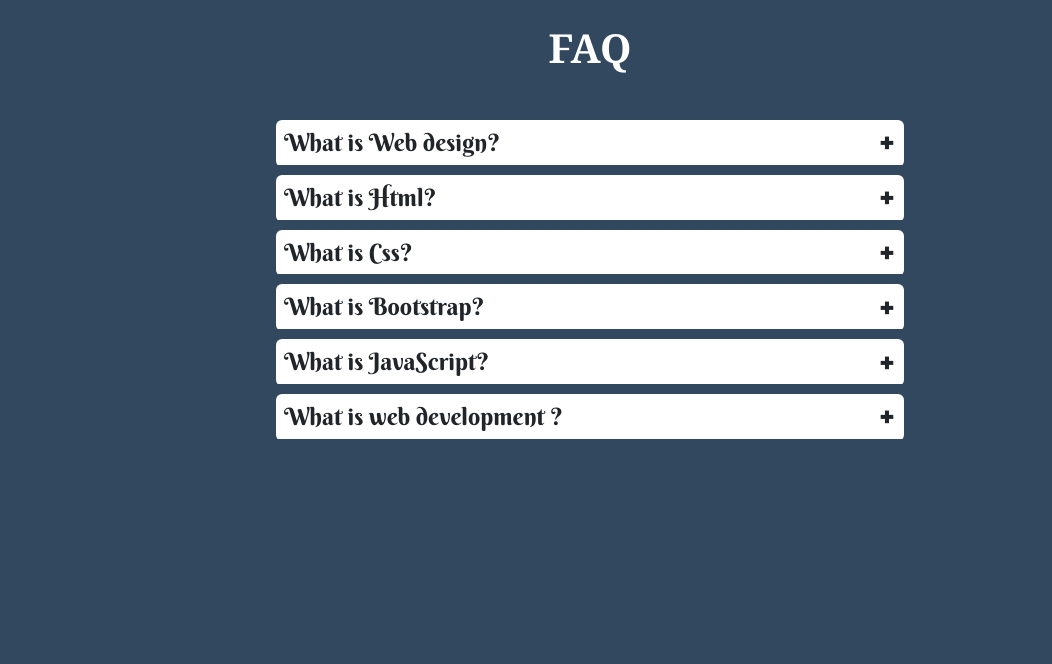
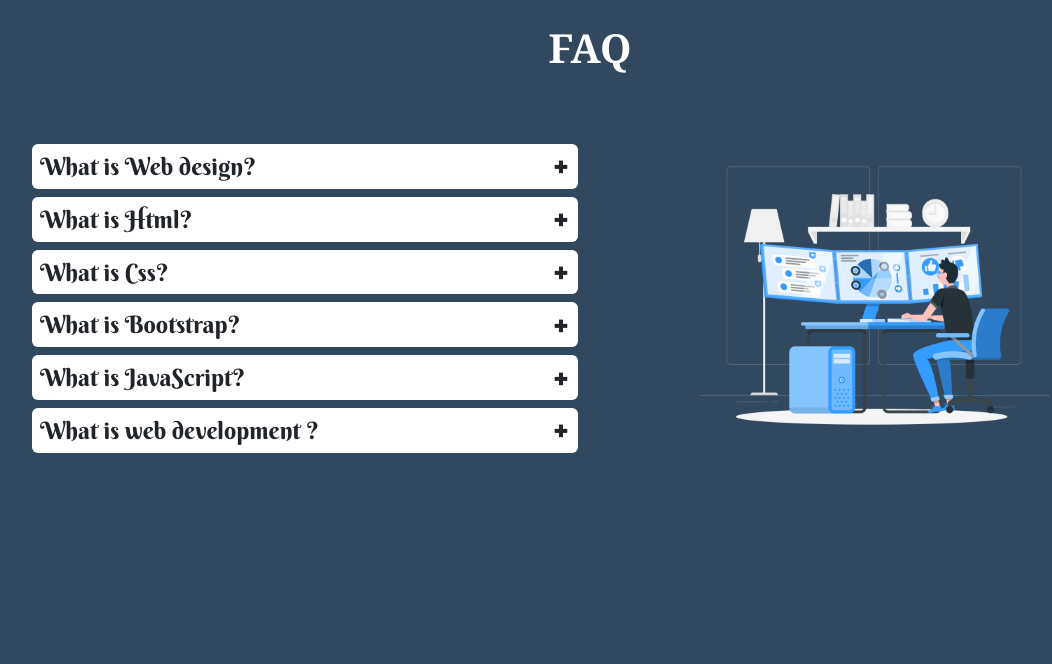
Before and after one commit to AshrafUzzaman04/Ashraf-Uz-Mahim-D-26-27-28-29-Tabs-Accordion-, a website: page HW/index.html in a window 1280 px wide. Shown: the whole page, without its empty margins (50-1102 px from the left). Drawn offline with nearby package versions, Linux system fonts and the light colour scheme.

Commit message:
accordion last commit

```diff
--- a/HW/css/style.scss
+++ b/HW/css/style.scss
@@ -15,11 +15,11 @@ body {
   font-family: "Berkshire Swash", cursive;
   position: relative;
   cursor: pointer;
-  transition: 0.5s;
+  transition: 0.3s;
   &:hover {
     background-color: rgb(198, 229, 255);
     border-radius: 8px 8px 0px 0px;
-    transition: 0.5s;
+    transition: 0.3s;
   }
   &::before {
     content: "+";
@@ -33,24 +33,23 @@ body {
     font-size: 32px;
     font-weight: bold;
     padding: 0 10px;
-    transition: 0.5s;
+    transition: 0.3s;
   }
 }
 .details {
-  border-top: 2px solid #31485e;
   max-height: 0;
   overflow: hidden;
   font-family: "Josefin Sans", sans-serif;
-  transition: 0.5s ease-in-out;
+  transition: 0.3s ease-in-out;
 }
 
 .active {
   background-color: rgb(198, 229, 255);
   border-radius: 8px 8px 0px 0px;
-  transition: 0.5s;
+  transition: 0.3s;
   &::before {
     content: "+";
     transform: rotate(45deg);
-    transition: 0.5s;
+    transition: 0.3s;
   }
 }
--- a/HW/index.html
+++ b/HW/index.html
@@ -12,12 +12,12 @@
     <link rel="stylesheet" href="./css/style.css" />
   </head>
   <body>
-    <div class="container-fluid">
-      <div class="col-12 col-lg-6 mt-4 m-0 mx-auto">
-        <div class="col-12 text-center fontFamily">
+    <div class="container">
+      <div class="col-12 text-center fontFamily mt-4">
         <h1 class="fw-bold">FAQ</h1>
       </div>
-
+      <div class="row">
+        <div class="col-12 col-lg-6 m-0 mt-3">
           <!-- Started js coding with this div >>>>>> -->
 
           <!-- first question started here -->
@@ -29,8 +29,8 @@
               <p class="py-2 px-2 text-muted">
                 Web design is lorem ipsum dolor sit amet consectetur adipisicing
                 elit. Unde dolore ipsam tempore repudiandae, cumque modi fugit
-              quas sunt exercitationem perspiciatis. lorem ipsum dolor sit amet
-              consectetur adipisicing elit. Tenetur quos consectetur odio
+                quas sunt exercitationem perspiciatis. lorem ipsum dolor sit
+                amet consectetur adipisicing elit. Tenetur quos consectetur odio
                 deserunt quam voluptates molestiae ex rerum. Aspernatur, eaque.
               </p>
             </div>
@@ -45,8 +45,8 @@
             <div class="details">
               <p class="py-2 px-2 text-muted">
                 Html is lorem ipsum dolor sit amet consectetur adipisicing elit.
-              Unde dolore ipsam tempore repudiandae, cumque modi fugit quas sunt
-              exercitationem perspiciatis. lorem ipsum dolor sit amet
+                Unde dolore ipsam tempore repudiandae, cumque modi fugit quas
+                sunt exercitationem perspiciatis. lorem ipsum dolor sit amet
                 consectetur adipisicing elit. Tenetur quos consectetur odio
                 deserunt quam voluptates molestiae ex rerum. Aspernatur, eaque.
                 Lorem, ipsum dolor sit amet consectetur adipisicing elit. Itaque
@@ -65,8 +65,8 @@
             <div class="details">
               <p class="py-2 px-2 text-muted">
                 Css is lorem ipsum dolor sit amet consectetur adipisicing elit.
-              Unde dolore ipsam tempore repudiandae, cumque modi fugit quas sunt
-              exercitationem perspiciatis. lorem ipsum dolor sit amet
+                Unde dolore ipsam tempore repudiandae, cumque modi fugit quas
+                sunt exercitationem perspiciatis. lorem ipsum dolor sit amet
                 consectetur adipisicing elit. Tenetur quos consectetur odio
                 deserunt quam voluptates molestiae ex rerum. Aspernatur, eaque.
               </p>
@@ -83,13 +83,13 @@
               <p class="py-2 px-2 text-muted">
                 Bootstrap is lorem ipsum dolor sit amet consectetur adipisicing
                 elit. Unde dolore ipsam tempore repudiandae, cumque modi fugit
-              quas sunt exercitationem perspiciatis. lorem ipsum dolor sit amet
-              consectetur adipisicing elit. Tenetur quos consectetur odio
+                quas sunt exercitationem perspiciatis. lorem ipsum dolor sit
+                amet consectetur adipisicing elit. Tenetur quos consectetur odio
                 deserunt quam voluptates molestiae ex rerum. Aspernatur, eaque.
                 Similique nobis nulla temporibus accusantium voluptatibus odio
                 officia unde rem impedit expedita, ratione commodi tempore
-              sapiente ex autem laudantium ut sint perspiciatis eligendi fugiat
-              repudiandae itaque.
+                sapiente ex autem laudantium ut sint perspiciatis eligendi
+                fugiat repudiandae itaque.
               </p>
             </div>
           </div>
@@ -104,8 +104,8 @@
               <p class="py-2 px-2 text-muted">
                 JavaScript is lorem ipsum dolor sit amet consectetur adipisicing
                 elit. Unde dolore ipsam tempore repudiandae, cumque modi fugit
-              quas sunt exercitationem perspiciatis. lorem ipsum dolor sit amet
-              consectetur adipisicing elit. Tenetur quos consectetur odio
+                quas sunt exercitationem perspiciatis. lorem ipsum dolor sit
+                amet consectetur adipisicing elit. Tenetur quos consectetur odio
                 deserunt quam voluptates molestiae ex rerum. Aspernatur, eaque.
               </p>
             </div>
@@ -132,6 +132,14 @@
             </div>
           </div>
         </div>
+        <div class="d-none d-lg-block col-lg-6 mt-5 text-center m-auto">
+          <img
+            src="./images/Sentiment analysis-rafiki.png"
+            alt=""
+            style="width: 350px"
+          />
+        </div>
+      </div>
     </div>
 
     <!-- java script link up  -->
```
Also changed, not shown: HW/css/style.css, HW/images/Sentiment analysis-rafiki.png (added), 1 other file. Lines whose indentation alone changed are shown as unchanged.
